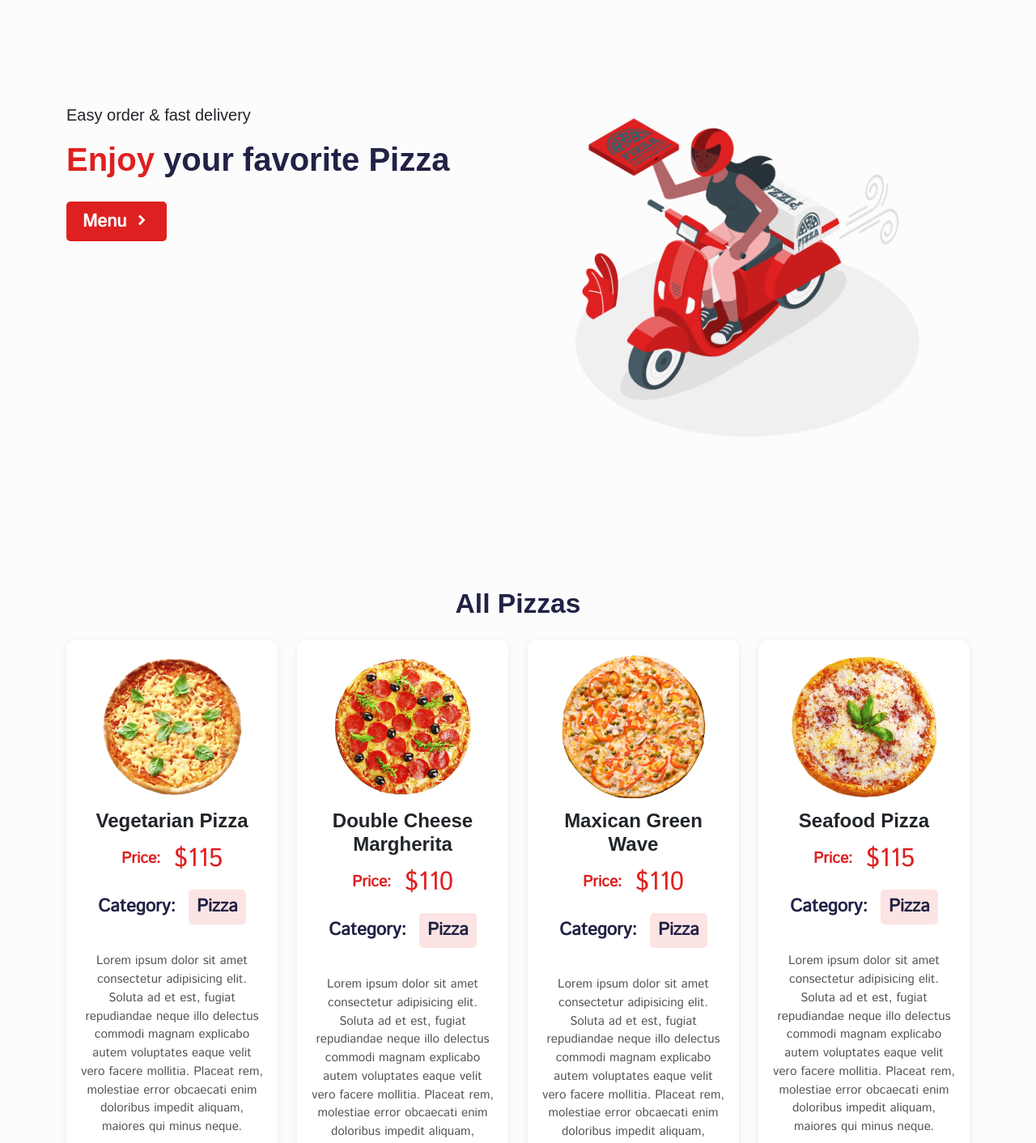
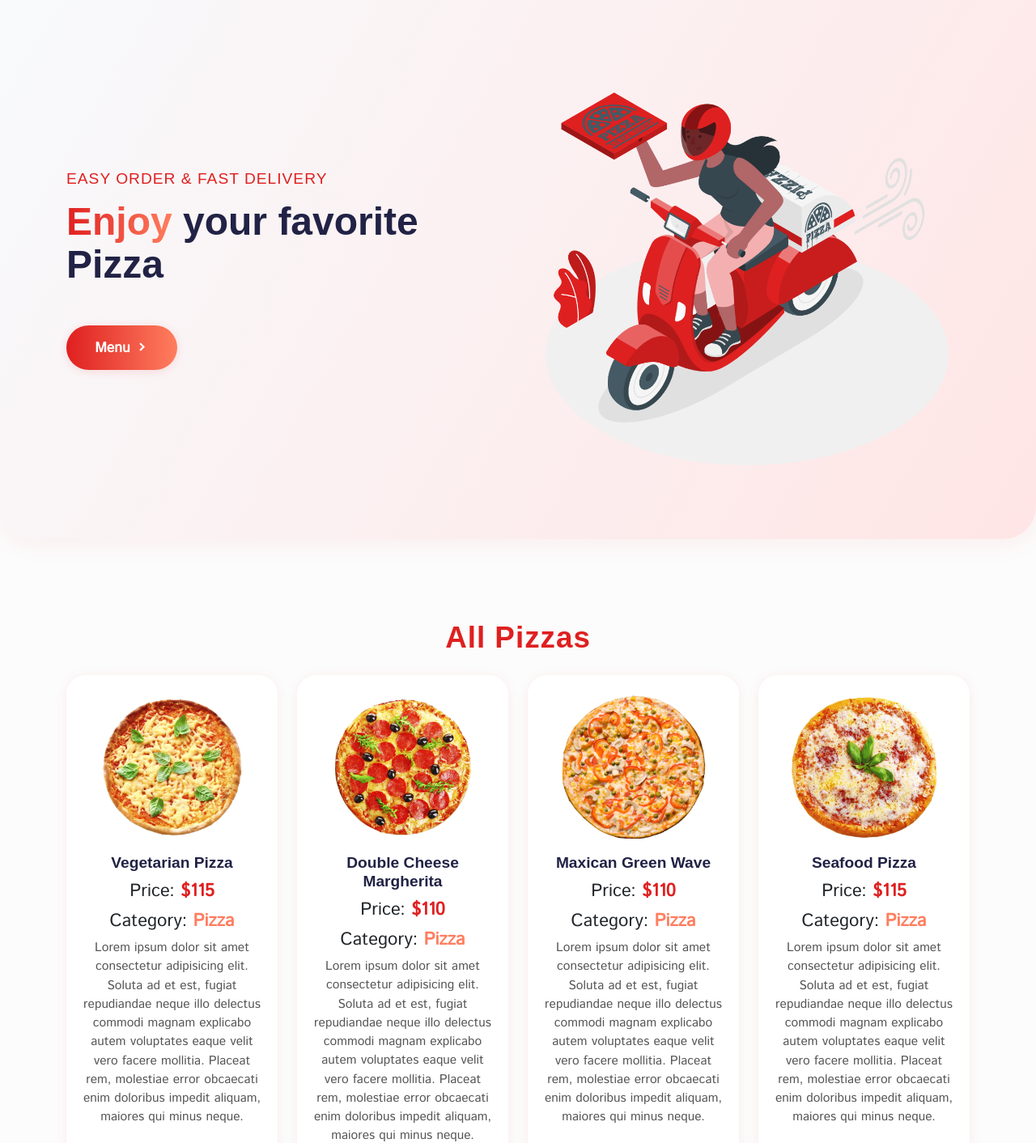
Before and after one commit to PRADEEP-VELLIRASAN/React_Food_Delivery-main, a React (Create React App) app in the folder React_Food_Delivery-main/: page /home in a window 1280 px wide. Shown: the part 100-1512 px from the top of the page at 81% size. Built offline with nearby package versions, Linux system fonts and the light colour scheme; a web font is replaced by a local one.

Commit message:
updated ui

```diff
--- a/React_Food_Delivery-main/src/components/UI/product-card/ProductCard.jsx
+++ b/React_Food_Delivery-main/src/components/UI/product-card/ProductCard.jsx
@@ -25,22 +25,21 @@ const ProductCard = (props) => {
     );
   };
 
-  return (
-    <div className="product__item d-flex flex-column justify-content-between">
-      <div className="product__content">
-        <img className="product__img w-50" src={image01} alt="Pizza" />
-        <h5>
-          <Link to={`/pizzas/${id}`}>{title}</Link>
-        </h5>
-      </div>
-      <div className="d-flex flex-column align-items-center justify-content-between">
-        <span className="product__price mb-2">{price} € </span>
-        <button className="addTOCART__btn" onClick={addToCart}>
+    return (
+      <div className="modern-product-card animate-card-in">
+        <div className="modern-product-img">
+          <img src={image01} alt="Pizza" />
+        </div>
+        <h4 className="modern-product-title mb-2 text-center">{title}</h4>
+        <span className="modern-product-price mb-1 text-center">{price} €</span>
+        <button className="modern-order__btn modern-view-btn" onClick={addToCart}>
           Add to Cart
         </button>
+        <Link to={`/pizzas/${id}`} className="modern-order__btn modern-view-btn" style={{marginTop:'0.5rem'}}>
+          View Details
+        </Link>
       </div>
-    </div>
-  );
+    );
 };
 
 export default ProductCard;
--- a/React_Food_Delivery-main/src/pages/Home.jsx
+++ b/React_Food_Delivery-main/src/pages/Home.jsx
@@ -1,35 +1,34 @@
 import React from "react";
 import Helmet from "../components/Helmet/Helmet.js";
 import { Container, Row, Col } from "reactstrap";
-
 import { Link } from "react-router-dom";
-
 import guyImg from "../assets/images/hero.png";
 import "../styles/hero-section.css";
 import products from "../assets/fake-data/products";
 import "../styles/product-card.css";
+import "../styles/modern-home.css";
 
 const Home = () => {
   return (
     <Helmet title="Home">
-      <section>
+      <section className="modern-hero-section">
         <Container>
-          <Row>
+          <Row className="align-items-center">
             <Col lg="6" md="6">
-              <div className="hero__content">
-                <h5 className="mb-3">Easy order & fast delivery</h5>
-                <h1 className="mb-4 hero__title">
+              <div className="modern-hero__content animate-fade-in">
+                <h5 className="mb-3 modern-hero__subtitle">Easy order & fast delivery</h5>
+                <h1 className="mb-4 modern-hero__title">
                   <span>Enjoy</span> your favorite Pizza
                 </h1>
-                <button className="order__btn d-flex align-items-center justify-content-between ">
+                <button className="modern-order__btn">
                   <Link to="/pizzas">
-                    Menu <i className="ri-arrow-right-s-line"></i>
+                    <span>Menu</span> <i className="ri-arrow-right-s-line"></i>
                   </Link>
                 </button>
               </div>
             </Col>
             <Col lg="6" md="6">
-              <div className="hero__img">
+              <div className="modern-hero__img animate-slide-in">
                 <img src={guyImg} alt="delivery-guy" className="w-100" />
               </div>
             </Col>
@@ -37,32 +36,21 @@ const Home = () => {
         </Container>
       </section>
       {/* Show all pizza details below hero section */}
-      <section>
+      <section className="modern-pizza-section">
         <Container>
-          <h2 className="mb-4 text-center">All Pizzas</h2>
+          <h2 className="mb-4 text-center modern-section-title animate-fade-in">All Pizzas</h2>
           <Row>
-            {products.map((product) => (
+            {products.map((product, idx) => (
               <Col lg="3" md="4" sm="6" xs="12" key={product.id} className="mb-4 d-flex align-items-stretch">
-                <div style={{
-                  boxShadow: "0 2px 8px rgba(0,0,0,0.08)",
-                  borderRadius: "12px",
-                  padding: "18px",
-                  background: "#fff",
-                  width: "100%",
-                  display: "flex",
-                  flexDirection: "column",
-                  alignItems: "center",
-                  justifyContent: "space-between",
-                  minHeight: "420px"
-                }}>
-                  <div style={{width: "100%", display: "flex", justifyContent: "center", alignItems: "center", height: "180px", overflow: "hidden", marginBottom: "12px"}}>
-                    <img src={product.image01} alt={product.title} style={{maxWidth: "100%", maxHeight: "100%", objectFit: "contain"}} />
+                <div className={`modern-product-card animate-card-in`} style={{animationDelay: `${0.1 * idx}s`}}>
+                  <div className="modern-product-img">
+                    <img src={product.image01} alt={product.title} />
                   </div>
-                  <h4 className="product__title mb-2 text-center" style={{fontWeight:600}}>{product.title}</h4>
-                  <p className="product__price mb-1 text-center">Price: <span style={{fontWeight:500}}>${product.price}</span></p>
-                  <p className="category mb-1 text-center">Category: <span>{product.category}</span></p>
-                  <p className="description__content mb-2 text-center" style={{fontSize:"0.95rem", color:"#555"}}>{product.desc}</p>
-                  <Link to={`/pizzas/${product.id}`} className="order__btn" style={{marginTop:"auto", width:"100%", textAlign:"center"}}>View Details</Link>
+                  <h4 className="modern-product-title mb-2 text-center">{product.title}</h4>
+                  <p className="modern-product-price mb-1 text-center">Price: <span>${product.price}</span></p>
+                  <p className="modern-product-category mb-1 text-center">Category: <span>{product.category}</span></p>
+                  <p className="modern-product-desc mb-2 text-center">{product.desc}</p>
+                  <Link to={`/pizzas/${product.id}`} className="modern-order__btn modern-view-btn">View Details</Link>
                 </div>
               </Col>
             ))}
--- /dev/null
+++ b/React_Food_Delivery-main/src/styles/modern-home.css
@@ -0,0 +1,190 @@
+/* Modern Home Page Styles & Animations */
+
+.modern-hero-section {
+  background: linear-gradient(120deg, #f8fafc 0%, #ffe5e5 100%);
+  border-radius: 0 0 2.5rem 2.5rem;
+  box-shadow: 0 4px 32px 0 rgba(223,32,32,0.07);
+  padding-top: 60px;
+  padding-bottom: 60px;
+  margin-bottom: 2.5rem;
+  overflow: hidden;
+}
+
+.modern-hero__content {
+  padding-top: 40px;
+  padding-bottom: 40px;
+  animation: fadeInUp 1s cubic-bezier(.23,1.01,.32,1) both;
+}
+
+.modern-hero__subtitle {
+  font-size: 1.2rem;
+  color: #df2020;
+  font-weight: 500;
+  letter-spacing: 1px;
+  text-transform: uppercase;
+  margin-bottom: 1rem;
+}
+
+.modern-hero__title {
+  font-size: 3rem;
+  font-weight: 800;
+  line-height: 1.1;
+  color: #212245;
+  margin-bottom: 2rem;
+}
+
+.modern-hero__title span {
+  color: #df2020;
+  background: linear-gradient(90deg, #df2020 0%, #ff7e5f 100%);
+  -webkit-background-clip: text;
+  -webkit-text-fill-color: transparent;
+}
+
+.modern-order__btn {
+  display: inline-flex;
+  align-items: center;
+  gap: 0.5rem;
+  background: linear-gradient(90deg, #df2020 0%, #ff7e5f 100%);
+  color: #fff;
+  border: none;
+  border-radius: 2rem;
+  padding: 0.85rem 2.2rem;
+  font-size: 1.1rem;
+  font-weight: 700;
+  box-shadow: 0 2px 12px 0 rgba(223,32,32,0.13);
+  transition: transform 0.18s cubic-bezier(.23,1.01,.32,1), box-shadow 0.18s;
+  cursor: pointer;
+  margin-top: 1.5rem;
+  position: relative;
+  overflow: hidden;
+}
+
+.modern-order__btn:hover, .modern-view-btn:hover {
+  transform: translateY(-2px) scale(1.04);
+  box-shadow: 0 6px 24px 0 rgba(223,32,32,0.18);
+  background: linear-gradient(90deg, #ff7e5f 0%, #df2020 100%);
+}
+
+.modern-hero__img {
+  display: flex;
+  align-items: center;
+  justify-content: center;
+  animation: slideInRight 1.1s cubic-bezier(.23,1.01,.32,1) both;
+}
+
+/* Section Title */
+.modern-section-title {
+  font-size: 2.3rem;
+  font-weight: 800;
+  color: #df2020;
+  letter-spacing: 1px;
+  margin-bottom: 2.5rem;
+}
+
+/* Product Card */
+.modern-product-card {
+  background: #fff;
+  border-radius: 1.5rem;
+  box-shadow: 0 2px 16px 0 rgba(223,32,32,0.07);
+  padding: 1.5rem 1.2rem 1.2rem 1.2rem;
+  display: flex;
+  flex-direction: column;
+  align-items: center;
+  min-height: 420px;
+  transition: transform 0.18s, box-shadow 0.18s;
+  animation: cardIn 0.7s cubic-bezier(.23,1.01,.32,1) both;
+}
+
+.modern-product-card:hover {
+  transform: translateY(-6px) scale(1.03);
+  box-shadow: 0 8px 32px 0 rgba(223,32,32,0.13);
+}
+
+.modern-product-img {
+  width: 100%;
+  height: 180px;
+  display: flex;
+  align-items: center;
+  justify-content: center;
+  overflow: hidden;
+  margin-bottom: 1rem;
+}
+
+.modern-product-img img {
+  max-width: 100%;
+  max-height: 100%;
+  object-fit: contain;
+  border-radius: 1rem;
+  transition: transform 0.4s cubic-bezier(.23,1.01,.32,1);
+}
+
+.modern-product-card:hover .modern-product-img img {
+  transform: scale(1.08) rotate(-2deg);
+}
+
+.modern-product-title {
+  font-size: 1.2rem;
+  font-weight: 700;
+  color: #212245;
+}
+
+.modern-product-price span {
+  color: #df2020;
+  font-weight: 700;
+}
+
+.modern-product-category span {
+  color: #ff7e5f;
+  font-weight: 600;
+}
+
+.modern-product-desc {
+  font-size: 0.97rem;
+  color: #555;
+  margin-bottom: 1.2rem;
+}
+
+.modern-view-btn {
+  margin-top: auto;
+  width: 100%;
+  text-align: center;
+  font-size: 1rem;
+  border-radius: 1.5rem;
+  padding: 0.7rem 0;
+}
+
+/* Animations */
+@keyframes fadeInUp {
+  0% { opacity: 0; transform: translateY(40px); }
+  100% { opacity: 1; transform: translateY(0); }
+}
+@keyframes slideInRight {
+  0% { opacity: 0; transform: translateX(60px); }
+  100% { opacity: 1; transform: translateX(0); }
+}
+@keyframes cardIn {
+  0% { opacity: 0; transform: translateY(40px) scale(0.98); }
+  100% { opacity: 1; transform: translateY(0) scale(1); }
+}
+
+.animate-fade-in {
+  animation: fadeInUp 1s cubic-bezier(.23,1.01,.32,1) both;
+}
+.animate-slide-in {
+  animation: slideInRight 1.1s cubic-bezier(.23,1.01,.32,1) both;
+}
+.animate-card-in {
+  animation: cardIn 0.7s cubic-bezier(.23,1.01,.32,1) both;
+}
+
+@media (max-width: 992px) {
+  .modern-hero__title { font-size: 2.1rem; }
+  .modern-section-title { font-size: 1.5rem; }
+  .modern-product-card { min-height: 350px; }
+}
+@media (max-width: 576px) {
+  .modern-hero-section { padding: 30px 0; }
+  .modern-hero__title { font-size: 1.3rem; }
+  .modern-section-title { font-size: 1.1rem; }
+  .modern-product-card { padding: 1rem; }
+}
```
